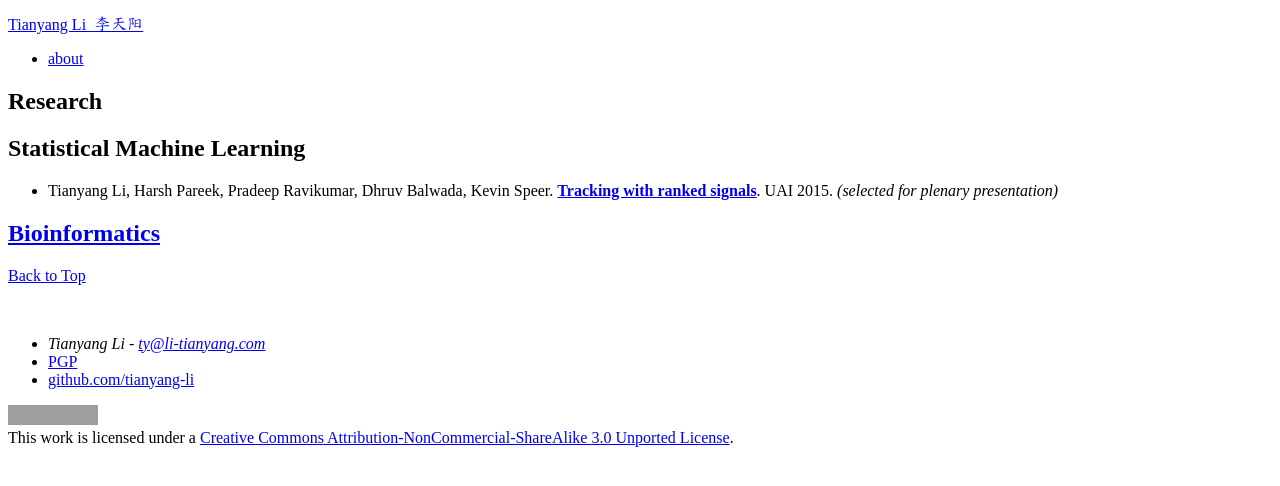
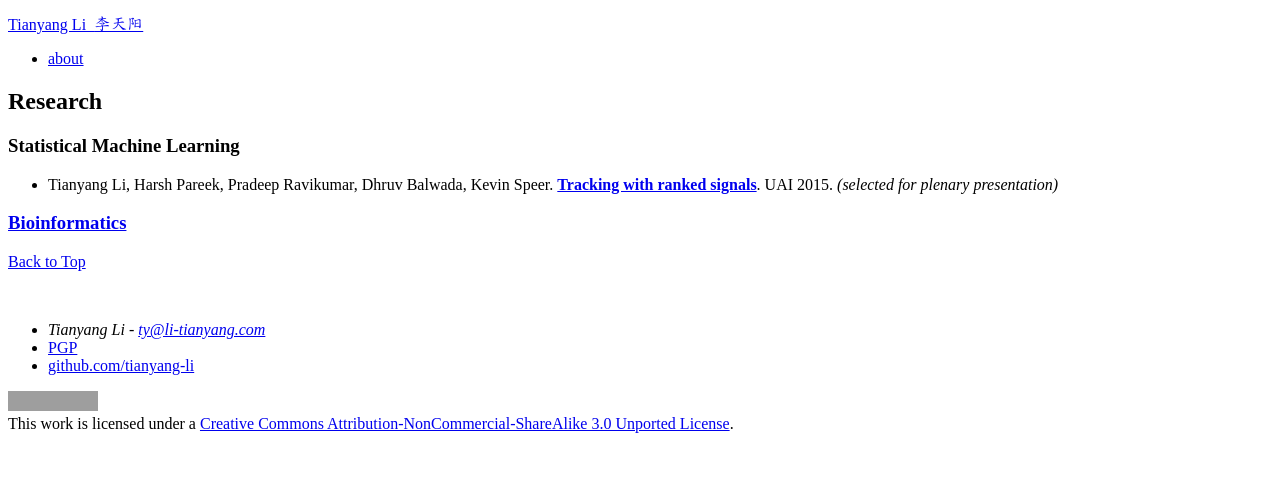
Before and after one commit to li-tianyang/li-tianyang.github.com, a Jekyll site: the page built from research/index.md, in a window 1280 px wide. Shown: the top 486 px of the page. Built offline with Jekyll 4.4.1, drawn with Linux system fonts in a browser that asks for light colours; grey boxes are pictures that could not be loaded.

Commit message:
made heading a bit smaller

```diff
--- a/research/index.md
+++ b/research/index.md
@@ -7,8 +7,8 @@ description: ""
 
 # Research
 
-## Statistical Machine Learning
+### Statistical Machine Learning
 
 * Tianyang Li, Harsh Pareek, Pradeep Ravikumar, Dhruv Balwada, Kevin Speer. **[Tracking with ranked signals](http://li-tianyang.com/research/papers/uai-2015-tracking.pdf)**. UAI 2015. *(selected for plenary presentation)*
 
-## [Bioinformatics](./bioinformatics/)
+### [Bioinformatics](./bioinformatics/)
```
